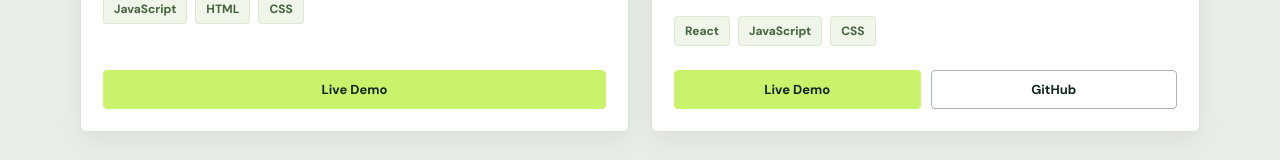
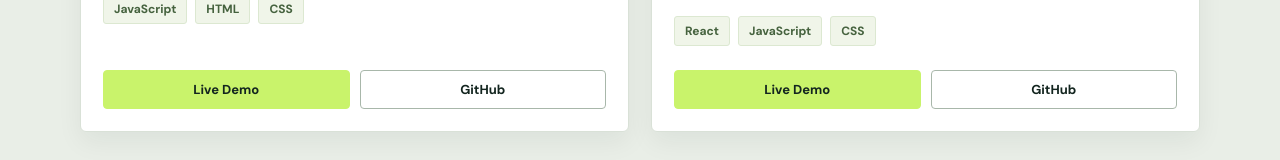
Before and after one commit to hassaankayani36-arch/hassaan-portfolio, a React (Vite) app: page / in a window 1280 px wide. Shown: the part 5205-5365 px from the top of the page. Built offline with nearby package versions, Linux system fonts and the light colour scheme.

Commit message:
project section updated

```diff
--- a/src/Projects.jsx
+++ b/src/Projects.jsx
@@ -19,11 +19,11 @@ const projects = [
     },
     {
         title: 'Quiz App',
-        image: 'https://images.unsplash.com/photo-1434030216411-0b793f4b4173?auto=format&fit=crop&w=900&q=80',
+        image: 'https://images.unsplash.com/photo-1516321318423-f06f85e504b3?auto=format&fit=crop&w=900&q=80',
         description: 'An interactive quiz app for testing knowledge and reviewing answers.',
         technologies: ['JavaScript', 'HTML', 'CSS'],
         liveDemo: 'https://quiz-app-hasssaan.vercel.app/',
-        github: '',
+        github: 'https://github.com/hassaankayani36-arch/Quiz-App',
     },
     {
         title: 'Personal Portfolio',
```
